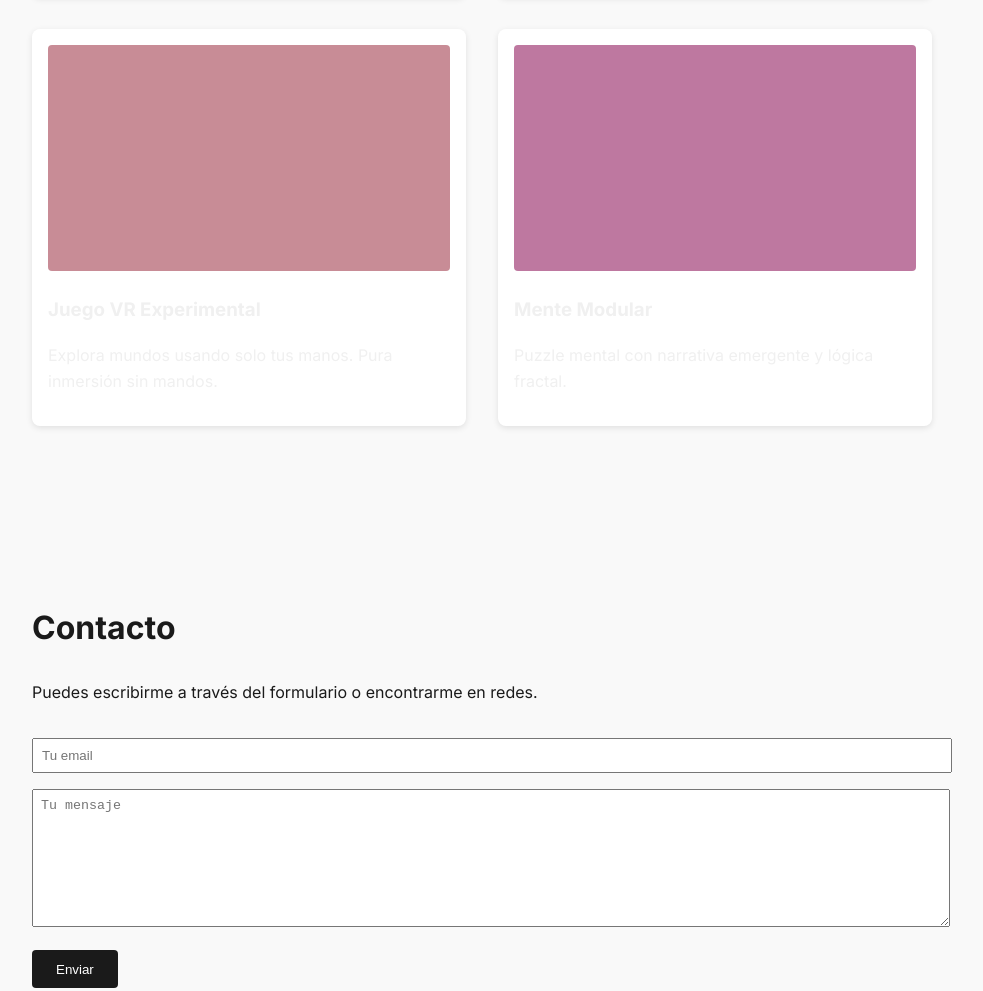
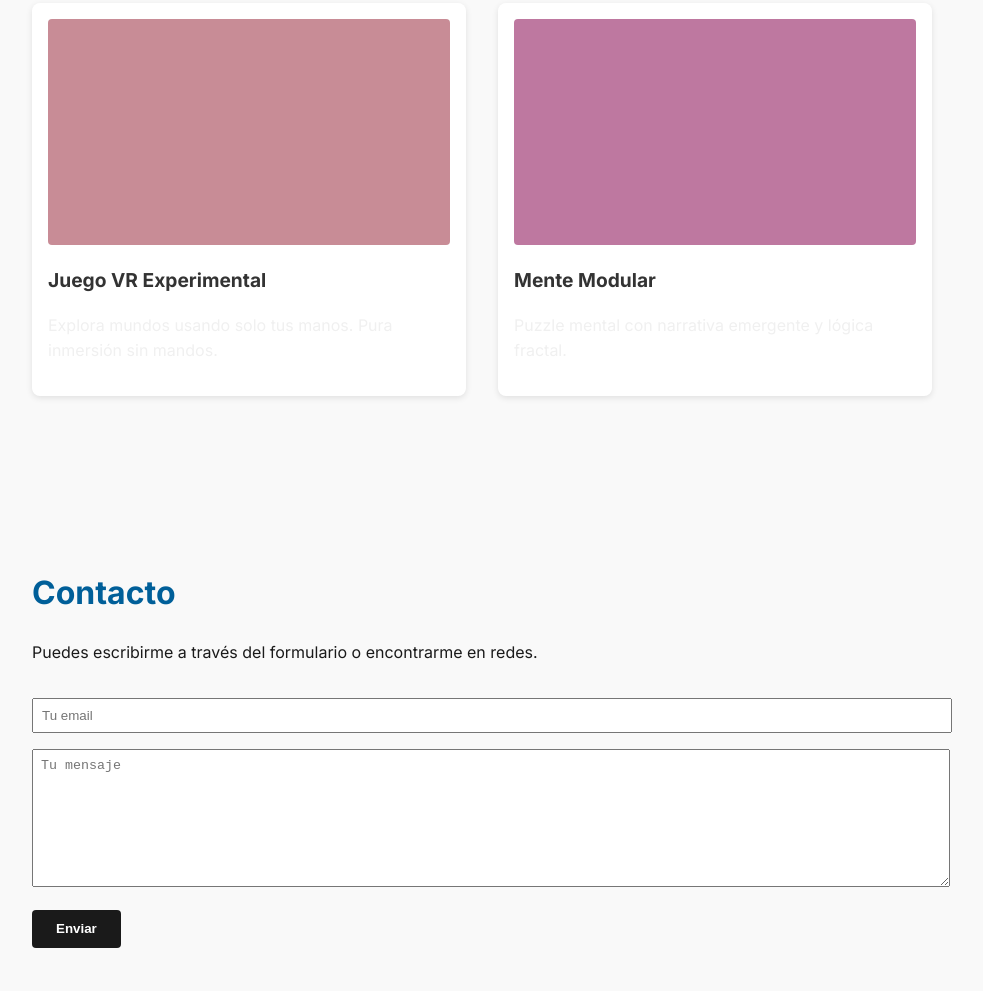
Before and after one commit to sadire/sadire.github.io, a plain HTML site: page index.html in a window 1280 px wide. Shown: the part 951-1942 px from the top of the page, without its empty margins (158-1141 px from the left). Drawn offline with Linux system fonts and the light colour scheme.

Commit message:
estiloso

```diff
--- a/style.css
+++ b/style.css
@@ -247,3 +247,78 @@ nav {
   background-color: #1a1a1a;
   border-bottom: 2px solid #00c2ff;
 }
+
+html {
+  scroll-behavior: smooth;
+}
+
+/* Tipografía moderna y clara */
+body {
+  font-family: 'Inter', sans-serif;
+  background: #f9f9f9;
+  color: #1a1a1a;
+  line-height: 1.6;
+  font-size: 1rem;
+}
+
+/* Títulos claros y destacados */
+h1, h2, h3 {
+  color: #121212;
+  line-height: 1.3;
+}
+
+h1 {
+  font-size: 2.5rem;
+}
+h2 {
+  font-size: 2rem;
+  color: #005f99; /* acento azul */
+}
+h3 {
+  font-size: 1.2rem;
+  color: #333;
+}
+
+/* Enlaces con acento coral */
+nav a {
+  color: #333;
+  text-decoration: none;
+  transition: color 0.2s ease;
+}
+nav a:hover {
+  color: #ff6e6e; /* coral */
+}
+
+/* Botón mejorado */
+button {
+  background: #005f99;
+  color: white;
+  font-weight: bold;
+  border: none;
+  border-radius: 4px;
+  padding: 0.7rem 1.5rem;
+  cursor: pointer;
+  transition: background 0.2s ease;
+}
+button:hover {
+  background: #003d66;
+}
+
+/* Card de proyecto */
+.project-card {
+  background: white;
+  border-radius: 8px;
+  padding: 1rem;
+  box-shadow: 0 4px 10px rgba(0,0,0,0.05);
+  transition: transform 0.2s ease;
+}
+.project-card:hover {
+  transform: translateY(-5px);
+}
+
+/* Etiquetas de proyectos */
+.tags {
+  color: #ff6e6e;
+  font-size: 0.85rem;
+  font-weight: bold;
+}
```
